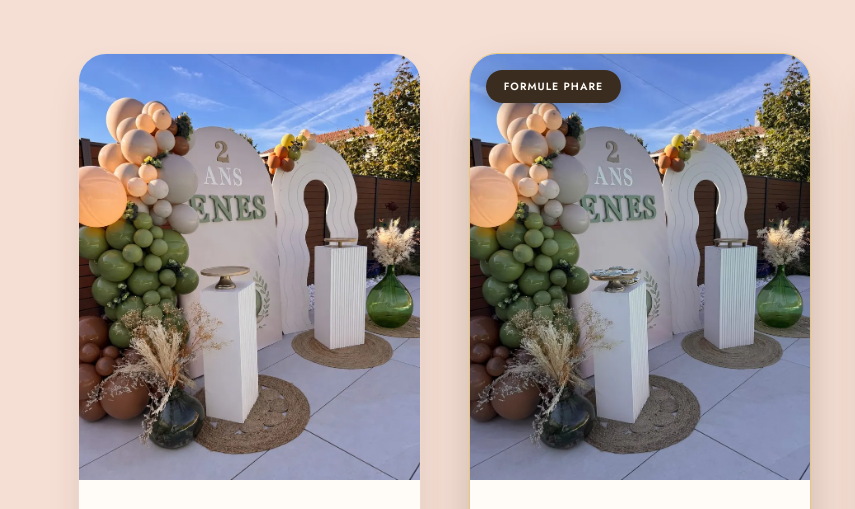
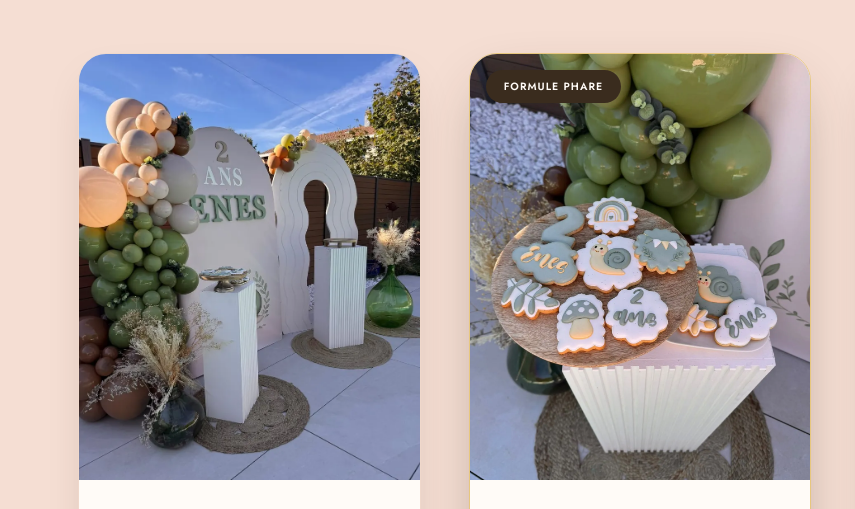
Before and after one commit to ComparePrime/jolie-creation.com, a website: page micro-scenographies.html in a window 1280 px wide. Shown: the part 1497-2006 px from the top of the page, 0-855 px from the left. Drawn offline with Linux system fonts and the light colour scheme.

Commit message:
Update micro-scenographies.html

```diff
--- a/micro-scenographies.html
+++ b/micro-scenographies.html
@@ -188,7 +188,7 @@
       <div class="formules-grid">
         <div class="formule-card">
           <div class="card-image">
-            <img src="images/micro-scenographies/escargot/micro-sceno-escargot-decor.webp" alt="Micro-scénographie d’anniversaire installée en extérieur : deux backdrops blancs, guirlande de ballons organique vert sauge, terracotta et pêche, présentoirs cannelés et vases en verre" width="825" height="1100" loading="lazy" decoding="async">
+            <img src="images/micro-scenographies/escargot/micro-sceno-escargot-1.webp" alt="Micro-scénographie d’anniversaire installée en extérieur : deux backdrops blancs, guirlande de ballons organique vert sauge, terracotta et pêche, présentoirs cannelés et vases en verre" width="825" height="1100" loading="lazy" decoding="async">
           </div>
           <div class="card-content">
             <span class="formule-rang">Formule 1</span>
@@ -212,7 +212,7 @@
         <div class="formule-card featured">
           <span class="formule-badge">Formule phare</span>
           <div class="card-image">
-            <img src="images/micro-scenographies/escargot/micro-sceno-escargot-1.webp" alt="Micro-scénographie thème escargot et ses biscuits assortis : les deux backdrops, la guirlande de ballons vert sauge et terracotta et les biscuits décorés présentés sur une colonne cannelée" width="825" height="1100" loading="lazy" decoding="async">
+            <img src="images/micro-scenographies/escargot/micro-sceno-escargot-3.webp" alt="Micro-scénographie thème escargot et ses biscuits assortis : les deux backdrops, la guirlande de ballons vert sauge et terracotta et les biscuits décorés présentés sur une colonne cannelée" width="825" height="1100" loading="lazy" decoding="async">
           </div>
           <div class="card-content">
             <span class="formule-rang">Formule 2</span>
```
